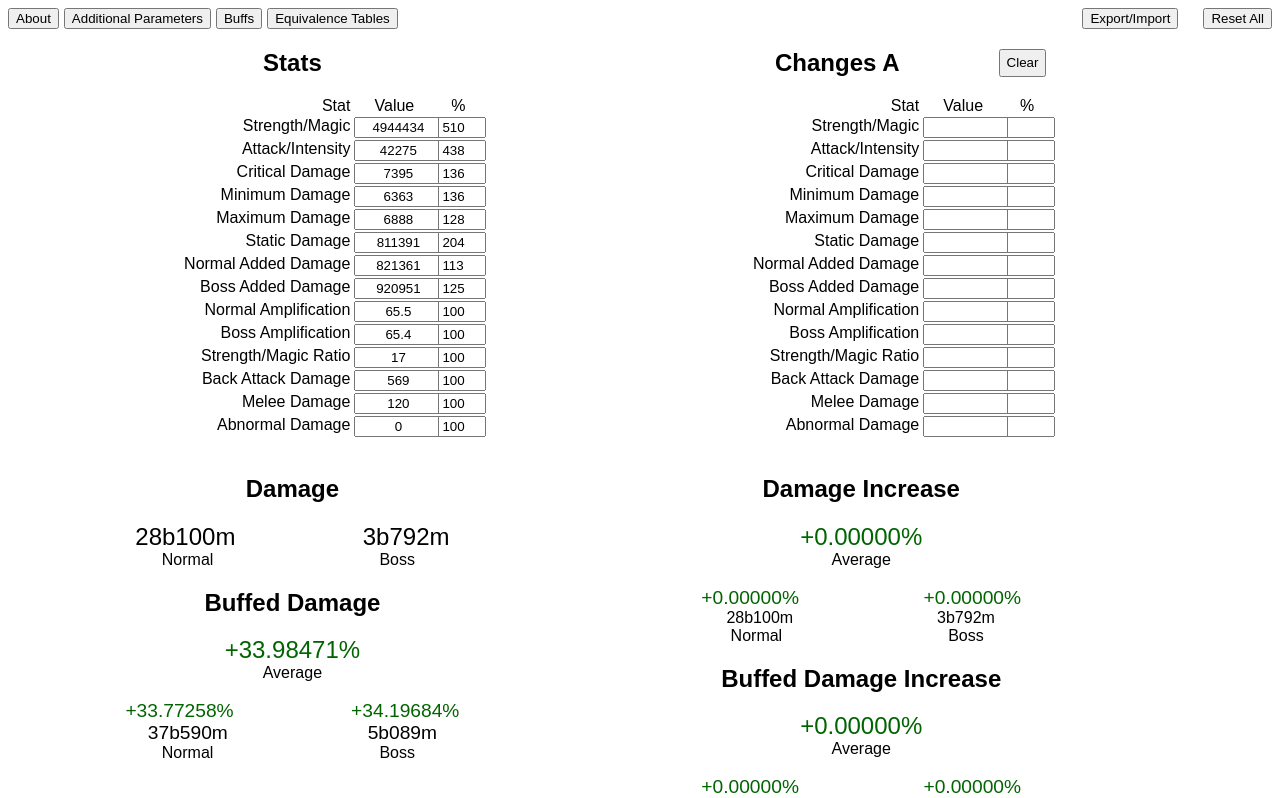
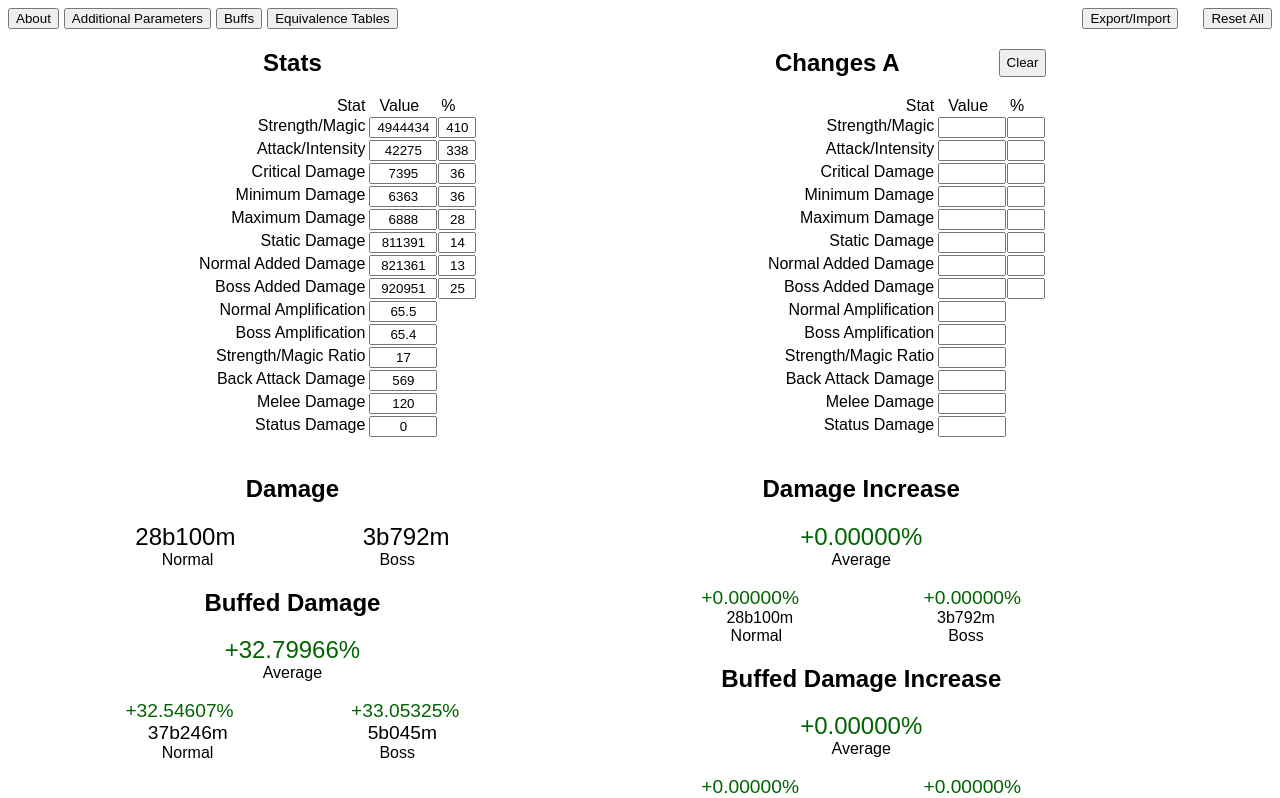
Before and after one commit to KedanAO/lt-damage-calculator, a Vue app: page / in a window 1280 px wide. Shown: the top 798 px of the page. Built offline with nearby package versions, Linux system fonts and the light colour scheme.

Commit message:
Dokkaebi preset, change to status window

```diff
--- a/src/App.vue
+++ b/src/App.vue
@@ -56,7 +56,7 @@ export default {
         'ratio': 'Strength/Magic Ratio',
         'back': 'Back Attack Damage',
         'melee': 'Melee Damage',
-        'abnormal': 'Abnormal Damage'
+        'abnormal': 'Status Damage'
       },
       damage: {
         avg: ['---', '---', '---'],
@@ -144,9 +144,9 @@ export default {
       tooltipText: '',
       expText: '',
       expInfo: '',
-      percentText: 'To calculate, write down your stat as displayed in the stat window\n' +
-        'and then use ascension stats to reduce the stat then use the formula:\n' +
-        '(Natural Stat - Reduced Stat) / Reduced Amount',
+      statText: 'Insert values as they are seen in your status window.\n' +
+        'Value is the full amount displayed in the Detailed Stats, \n' +
+        'while % is the percent displayed in the Additional Details.',
       infoSections: {
         'basicsCalc': true,
         'calculator': true,
@@ -459,17 +459,15 @@ export default {
           case 'Midterm':
             this.selectedBuffs[tier]['Syrup'] = swap ? 'Advanced Premium Syrup' : 'None'
             this.selectedBuffs[tier]['Booster'] = swap ? 'Union Critical Booster' : 'None'
-            this.selectedBuffs[tier]['Rep Food'] = swap ? 'Reputation Galbijjim' : 'None'
+            this.selectedBuffs[tier]['Rep Food'] = swap ? 'Reputation Abalone Champon' : 'None'
+            this.selectedBuffs[tier]['Alvis Helper Potion'] = swap ? 'Critical' : 'None'
             break
           case 'Maxed':
             break
           case 'Event':
-            this.selectedBuffs[tier]['Bungbung'] = swap ? 'Eastland Bungbung Drink' : 'None'
-            this.selectedBuffs[tier]['Summer Combat'] = swap ? 'Critical' : 'None'
-            this.selectedBuffs[tier]['Attendance Drink'] = swap ? 'Critical' : 'None'
             break
           case 'Skillbooks':
-            this.selectedBuffs[tier]['Attendance'] = swap ? 'I Am An Artisan' : 'None'
+            break
         }
       }
     },
@@ -681,14 +679,23 @@ export default {
       <ul>
         <li class="input-container input-header">
           <span class="input-text">Stat</span><span class="input-full">Value</span>
-          <span class="input-perc"
-          @mouseenter="tooltip = true; tooltipText = percentText"
-          @mousemove.self="onMouseMove($event)" @mouseleave="tooltip=false">%</span>
+          <span class="input-perc">%</span>
         </li>
         <li class="input-container" v-for="stat in Object.keys(stats)" :key="stat">
           <span class="input-text">{{ statNames[stat] }}</span>
-          <span class="input-full"><input type="text" inputmode="numeric" class="input-full" v-model.number="stats[stat][0]" :id="stat + '-d-V'"></span>
-          <span class="input-perc"><input type="text" inputmode="numeric" class="input-perc" v-model.number="stats[stat][1]" :id="stat + '-d-P'"></span>
+          <span class="input-full">
+            <input type="text" inputmode="numeric" class="input-full" v-model.number="stats[stat][0]" :id="stat + '-d-V'"
+            @mouseenter="tooltip = true; tooltipText = statText"
+            @mousemove.self="onMouseMove($event)" @mouseleave="tooltip=false">
+          </span>
+          <span v-if="['normalAmp', 'bossAmp', 'ratio', 'back', 'melee', 'abnormal'].includes(stat)" class="input-perc">
+            <span class="input-perc"></span>
+          </span v-if>
+          <span v-else class="input-perc">
+            <input type="text" inputmode="numeric" class="input-perc" v-model.number="stats[stat][1]" :id="stat + '-d-P'"
+            @mouseenter="tooltip = true; tooltipText = statText"
+            @mousemove.self="onMouseMove($event)" @mouseleave="tooltip=false">
+          </span>
         </li>
       </ul>
       <div class="damage-block">
@@ -741,7 +748,12 @@ export default {
         <li class="input-container" v-for="stat in Object.keys(stats)" :key="stat">
           <span class="input-text">{{ statNames[stat] }}</span>
           <span class="input-full"><input type="text" inputmode="numeric" class="input-full" v-model.number="statsA[stat][0]" :id="stat + '-a-V'"></span>
-          <span class="input-perc"><input type="text" inputmode="numeric" class="input-perc" v-model.number="statsA[stat][1]" :id="stat + '-a-P'"></span>
+          <span v-if="['normalAmp', 'bossAmp', 'ratio', 'back', 'melee', 'abnormal'].includes(stat)" class="input-perc">
+            <span class="input-perc"></span>
+          </span v-if>
+          <span v-else class="input-perc">
+            <input type="text" inputmode="numeric" class="input-perc" v-model.number="statsA[stat][1]" :id="stat + '-a-P'">
+          </span>
         </li>
       </ul>
       <div class="damage-block">
@@ -799,7 +811,12 @@ export default {
         <li class="input-container" v-for="stat in Object.keys(stats)" :key="stat">
           <span class="input-text">{{ statNames[stat] }}</span>
           <span class="input-full"><input type="text" inputmode="numeric" class="input-full" v-model.number="statsB[stat][0]" :id="stat + '-b-V'"></span>
-          <span class="input-perc"><input type="text" inputmode="numeric" class="input-perc" v-model.number="statsB[stat][1]" :id="stat + '-b-P'"></span>
+          <span v-if="['normalAmp', 'bossAmp', 'ratio', 'back', 'melee', 'abnormal'].includes(stat)" class="input-perc">
+            <span class="input-perc"></span>
+          </span v-if>
+          <span v-else class="input-perc">
+            <input type="text" inputmode="numeric" class="input-perc" v-model.number="statsB[stat][1]" :id="stat + '-b-P'">
+          </span>
         </li>
       </ul>
       <div class="damage-block">
--- a/src/styles/main.css
+++ b/src/styles/main.css
@@ -32,14 +32,15 @@ body {
 }
 
 .input-full, .input-slider {
-  width: 80px;
+  width: 60px;
   text-align: center;
 }
 
 .input-perc {
-  width: 40px;
+  margin-left: 5px;
+  width: 30px;
+  text-align: center;
 }
-
 .title {
   display: flex;
   justify-content: space-evenly;
--- a/src/utils/buffs.js
+++ b/src/utils/buffs.js
@@ -62,10 +62,9 @@ const buffs = {
     'single': {
       'Hero Nostrum I': {'maximum':[15,0], 'critical':[20,0], 'strength':[100,0]},
       'Hero Nostrum II': {'attack':[0,10], 'minimum':[15,0]},
-      'Sweet Mutant Critical': {'critical':[40,0]},
-      'Sweet Mutant Maximum': {'maximum':[40,0]},
       'Guild Banana/Juice': {'critical':[30,0]},
       'Fatal Perfume': {'critical':[30,0]},
+      "Gaia's Blessing": {'minimum':[30,0],'maximum':[30,0]},
     },
     'Rep Food': {
       'Reputation Abalone Champon': {'attack':[0,5]},
@@ -88,19 +87,21 @@ const buffs = {
   },
   'Maxed': {
     'single': {
-      'Long Eastland Ice Tea': {'attack':[30,0], 'critical':[20,0]},
       'Fisherman Blessing': {'critical':[50,0]},
+      'Excellent Luck': {'critical':[20,0]},
+      'Adventure Battle Potion': {'strength':[5000,0]},
+      'Royal Storm Potion': {'critical':[30,0]},
       'Strength/Magic Holy Water': {'strength':[0,10]},
       'Dual Critical Damage I Holy Water': {'critical':[40,0]},
       'Dual Critical Damage II Holy Water': {'critical':[40,0]},
       'Attack/Elemental Intensity Holy Water': {'attack':[0,10]},
       'Dual Damage Holy Water': {'minimum':[30,0],'maximum':[30,0]},
-      'Excellent Luck': {'critical':[20,0]},
-      'Adventure Battle Potion': {'strength':[5000,0]},
     },
   },
   'Event': {
     'single': {
+      'Strawberry Jam Cookie': {'minimum':[30,0],'maximum':[30,0]},
+      'Etoile Bungbung Drink': {'attack':[50,0],'maximum':[15,0]},
       'Fun Blessing': {'maximum':[40,0], 'critical':[60,0]},
       'Special Combat Potion': {'critical':[30,0], 'maximum':[30,0]},
       'Special Helper Potion': {'strength':[0,2]},
@@ -111,20 +112,9 @@ const buffs = {
       'Ice Water': {'critical':[50,0]},
       'Honey Cookie': {'maximum':[50,0],'attack':[0,5]}
     },
-    'Bungbung': {
-      'Eastland Bungbung Drink': {'attack':[50,0]},
-      'Freios Bungbung Drink': {'maximum':[15,0]},
-    },
     'Summer Combat': {
       'Maximum': {'maximum':[50,0]},
       'Critical': {'critical':[50,0]},
-    },
-    'Attendance Drink': {
-      'Minimum': {'minimum':[30,0]},
-      'Maximum': {'maximum':[30,0]},
-      'Basic': {'strength':[0,5]},
-      'Critical': {'critical':[30,0]},
-      'Attack/Intensity': {'attack':[0,5]},
     },
     'Sunburst Soul Potion': {
       'Attack %': {'attack':[0,10]},
@@ -142,17 +132,13 @@ const buffs = {
     },
   },
   'Skillbooks': {
-    'Attendance': {
-      "King's Attendance": {'strength':[0,10], 'maximum':[10,0]},
-      'I Am An Artisan': {'strength':[0,10], 'minimum':[20,0], 'maximum':[20,0]},
-    },
     'single': {
+      'I Am an Attendance Master': {'strength':[0,7],'minimum':[20,0],'maximum':[20,0]},
       'Guild Blessing': {'maximum':[10,0], 'critical':[10,0]},
       'Quiz Master': {'critical':[30,0], 'maximum':[30,0]},
       "Hunter's Power": {'strength':[0,2], 'maximum':[10,0], 'critical':[10,0]},
       'Shadow Effect': {'attack':[30,0]},
       "Attacker's Skill": {'attack':[30,5]},
-      "Dark Dragon's Power": {'strength':[10000,0], 'critical':[50,0], 'maximum':[50,0]},
       "Master Hero's Mark": {'strength':[0,3]},
       'Skillbook of Patronage': {'strength':[0,5], 'critical':[15,0]},
       'GM Superpower': {'critical':[10,0]},
--- a/src/utils/defaults.js
+++ b/src/utils/defaults.js
@@ -1,18 +1,18 @@
 export const defaultStats = {
-  'strength': [4944434, 510],
-  'attack': [42275, 438],
-  'critical': [7395, 136],
-  'minimum': [6363, 136],
-  'maximum': [6888, 128],
-  'static': [811391, 204],
-  'normalAdded': [821361, 113],
-  'bossAdded': [920951, 125],
-  'normalAmp': [65.5, 100],
-  'bossAmp': [65.4, 100],
-  'ratio': [17, 100],
-  'back': [569, 100],
-  'melee': [120, 100],
-  'abnormal': [0, 100]
+  'strength': [4944434, 410],
+  'attack': [42275, 338],
+  'critical': [7395, 36],
+  'minimum': [6363, 36],
+  'maximum': [6888, 28],
+  'static': [811391, 14],
+  'normalAdded': [821361, 13],
+  'bossAdded': [920951, 25],
+  'normalAmp': [65.5, 0],
+  'bossAmp': [65.4, 0],
+  'ratio': [17, 0],
+  'back': [569, 0],
+  'melee': [120, 0],
+  'abnormal': [0, 0]
 }
 
 export const defaultStatsA = {
@@ -80,10 +80,9 @@ export const defaultSelectedBuffs = {
     'single': {
       'Hero Nostrum I': true,
       'Hero Nostrum II': true,
-      'Sweet Mutant Critical': true,
-      'Sweet Mutant Maximum': true,
       'Guild Banana/Juice': true,
       'Fatal Perfume': true,
+      "Gaia's Blessing": false,
     },
     'Rep Food': 'Reputation Abalone Champon',
     'Syrup': 'Advanced Premium Syrup',
@@ -92,19 +91,21 @@ export const defaultSelectedBuffs = {
   },
   'Maxed': {
     'single': {
-      'Long Eastland Ice Tea': false,
       'Fisherman Blessing': false,
+      'Excellent Luck': false,
+      'Adventure Battle Potion': false,
+      'Royal Storm Potion': false,
       'Strength/Magic Holy Water': false,
       'Dual Critical Damage I Holy Water': false,
       'Dual Critical Damage II Holy Water': false,
       'Attack/Elemental Intensity Holy Water': false,
       'Dual Damage Holy Water': false,
-      'Excellent Luck': false,
-      'Adventure Battle Potion': false,
     },
   },
   'Event': {
     'single': {
+      'Strawberry Jam Cookie': false,
+      'Etoile Bungbung Drink': false,
       'Fun Blessing': false,
       'Special Combat Potion': false,
       'Special Helper Potion': false,
@@ -126,12 +127,12 @@ export const defaultSelectedBuffs = {
   },
   'Skillbooks': {
     'single': {
+      'I Am an Attendance Master': false,
       'Guild Blessing': false,
       'Quiz Master': false,
       "Hunter's Power": false,
       'Shadow Effect': false,
       "Attacker's Skill": false,
-      "Dark Dragon's Power": false,
       "Master Hero's Mark": false,
       'Skillbook of Patronage': false,
       'GM Superpower': false,
--- a/src/utils/ltdc.js
+++ b/src/utils/ltdc.js
@@ -4,7 +4,7 @@ export function applyChanges(stats, changes){
   let changedStats = {};
 
   for (let s in stats) {
-    rawStats[s] = stats[s][0] / stats[s][1] * 100;
+    rawStats[s] = stats[s][0] / (stats[s][1] / 100 + 1);
     rawMults[s] = stats[s][1];
   }
 
@@ -14,7 +14,7 @@ export function applyChanges(stats, changes){
   };
 
   for (let s in rawStats) {
-    changedStats[s] = [rawStats[s] * rawMults[s] / 100, rawMults[s]]
+    changedStats[s] = [rawStats[s] * (rawMults[s] / 100 + 1), rawMults[s]]
   };
 
   return changedStats;
@@ -57,14 +57,14 @@ export function calculateEquivalenceIncrease(stats, settings, defenses, increase
   // newDamage = stat to be increased's multipliers * increase + old damage, solve for increase
   // work the damage formula backwards to solve for each stat with the other provided stats and the increasePercent
   // due to the large amount of variables, the equations are very long so some auxiliary variables are used
-  const strP = stats.strength[1]/100;
-  const atkP = stats.attack[1]/100;
-  const statP = stats.static[1]/100;
-  const nAddP = stats.normalAdded[1]/100;
-  const bAddP = stats.bossAdded[1]/100;
-  const critP = stats.critical[1]/100;
-  const minP = stats.minimum[1]/100;
-  const maxP = stats.maximum[1]/100;
+  const strP = stats.strength[1]/100+1;
+  const atkP = stats.attack[1]/100+1;
+  const statP = stats.static[1]/100+1;
+  const nAddP = stats.normalAdded[1]/100+1;
+  const bAddP = stats.bossAdded[1]/100+1;
+  const critP = stats.critical[1]/100+1;
+  const minP = stats.minimum[1]/100+1;
+  const maxP = stats.maximum[1]/100+1;
 
   const str = stats.strength[0] / strP;
   const atk = stats.attack[0] / atkP;
--- a/src/utils/presets.js
+++ b/src/utils/presets.js
@@ -146,6 +146,13 @@ export const classPresets = {
         'summonWeight': 0.35,
         'backWeight': 0.425,
     },
+    'Dokkaebi': {
+        'sF': 122,
+        'aF': 7486,
+        'fF': 138,
+        'summonWeight': 0.45,
+        'backWeight': 0.35,
+    },
     'Highlander': {
         'sF': 121,
         'aF': 7958,
```
